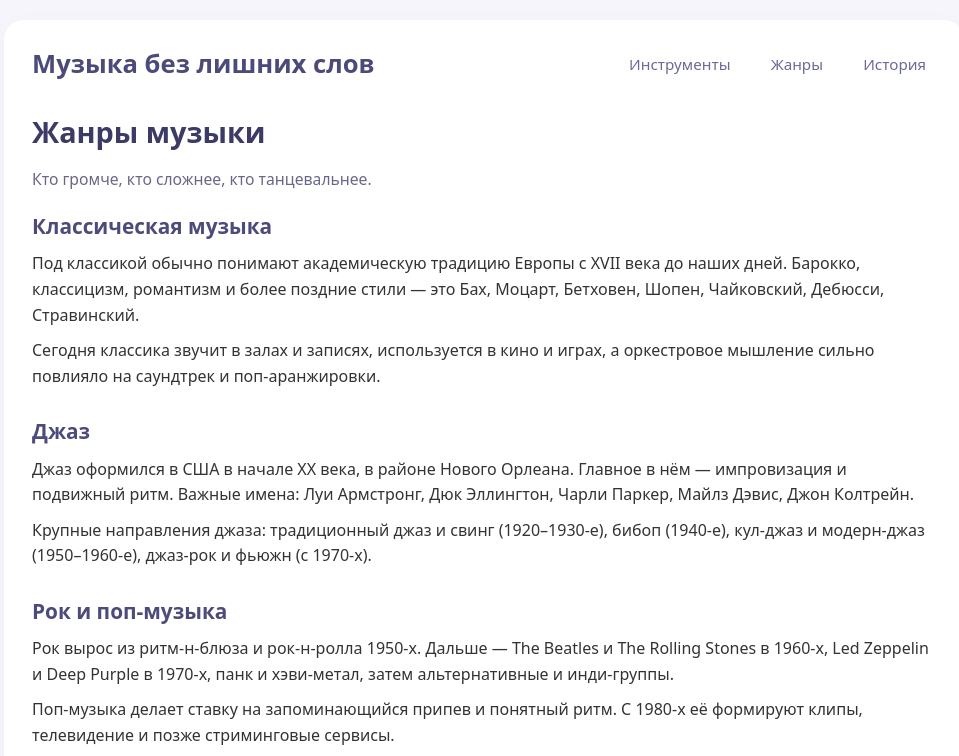
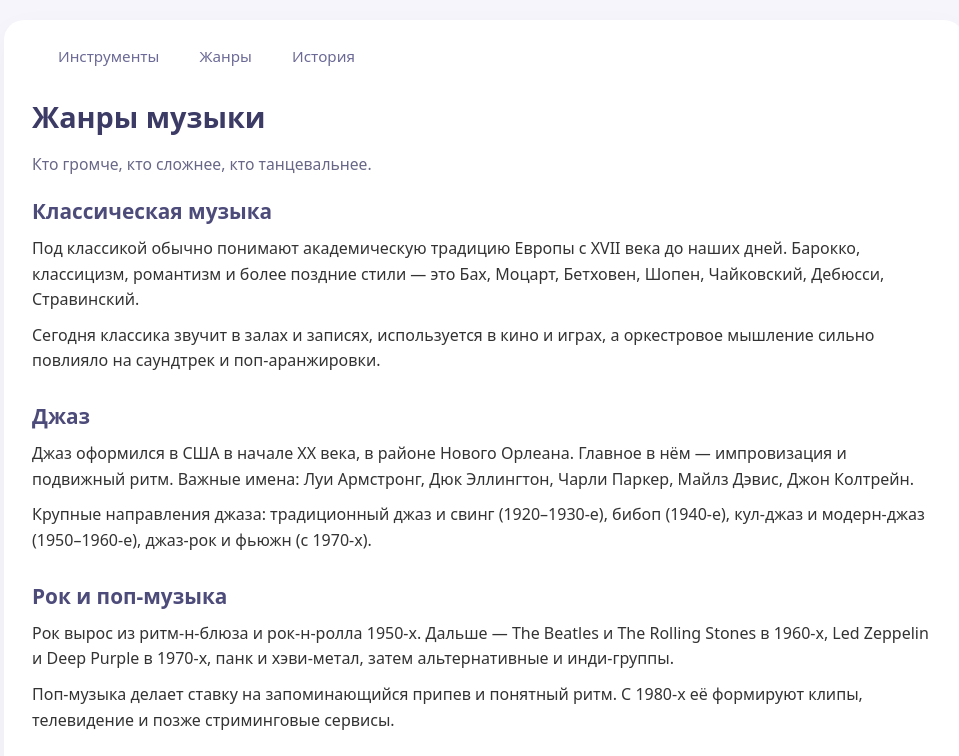
Before and after one commit to mtmshchk/musicsite, a plain HTML site: page genres.html in a window 1280 px wide. Shown: the top 756 px of the page, without its empty margins (156-1115 px from the left). Drawn offline with Linux system fonts and the light colour scheme.

Commit message:
genres.html

```diff
--- a/genres.html
+++ b/genres.html
@@ -12,7 +12,6 @@
 <body>
   <div class="container">
     <header>
-      <div class="site-title">Музыка без лишних слов</div>
       <nav>
         <a href="index.html">Инструменты</a>
         <a href="genres.html">Жанры</a>
```
